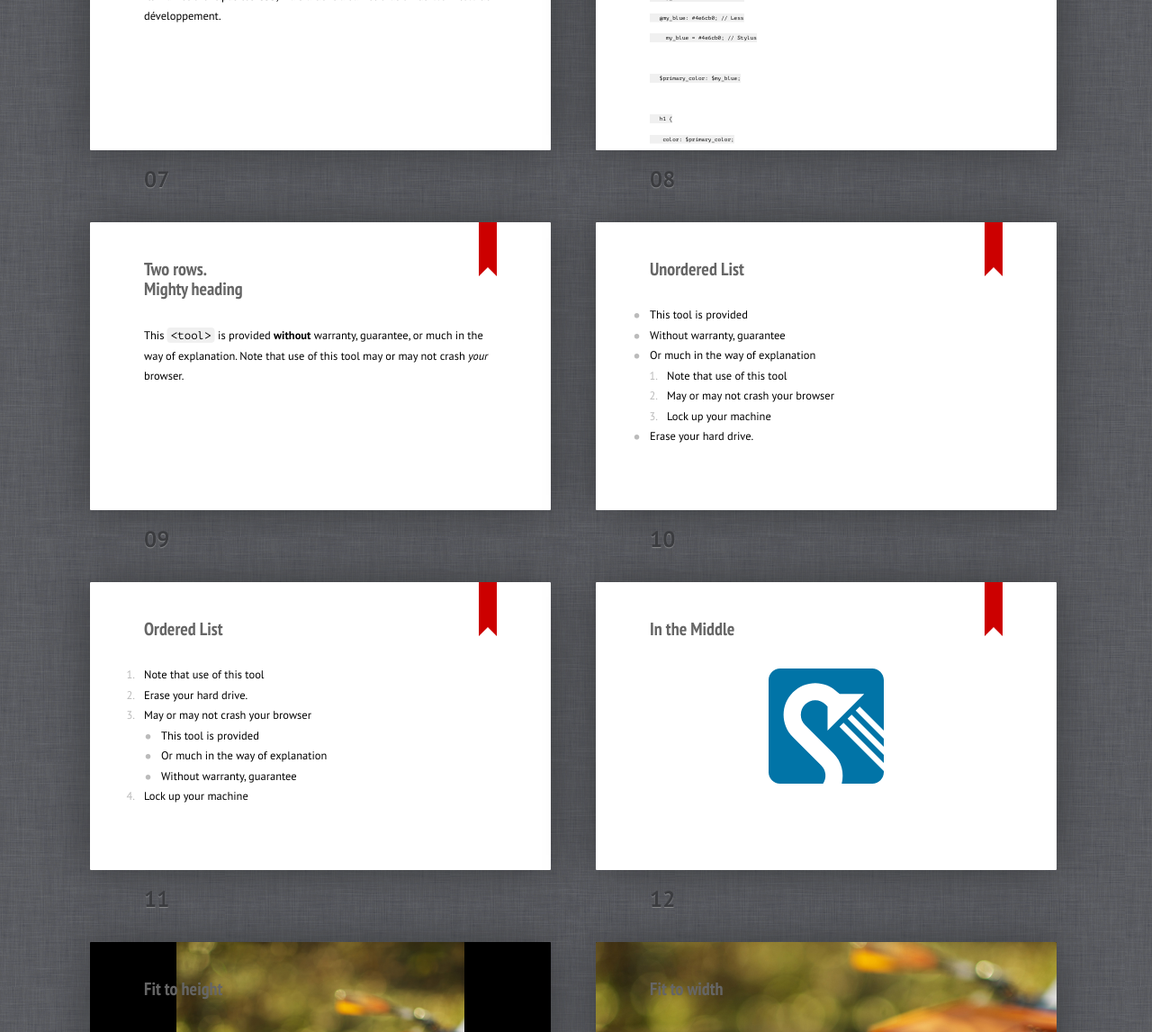
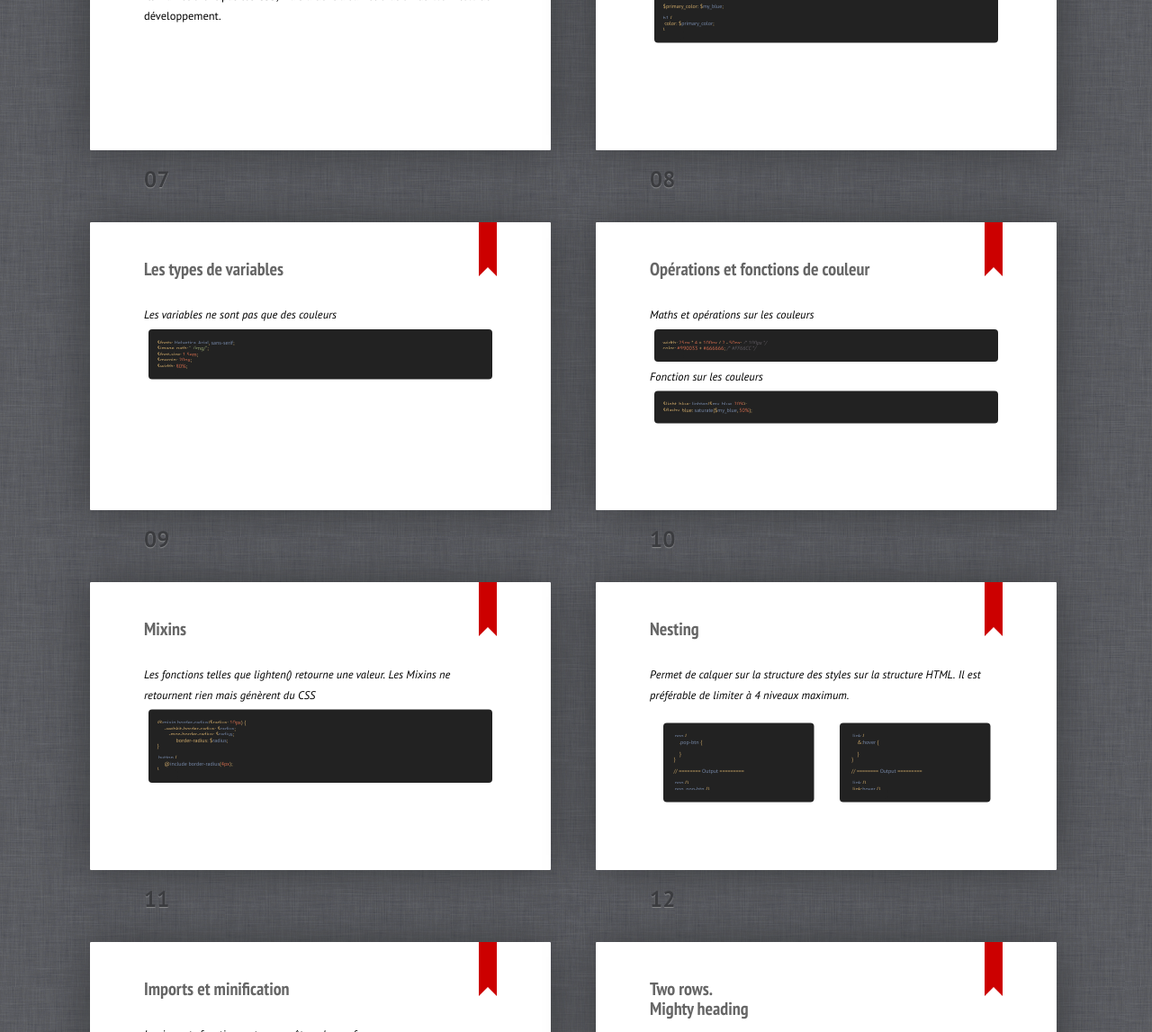
Before and after one commit to akinsella/sass-presentation, a plain HTML site: page index.html in a window 1280 px wide. Shown: the part 1653-2800 px from the top of the page at 90% size. Drawn offline with nearby package versions, Linux system fonts and the light colour scheme.

Commit message:
Ajout de slides

```diff
--- a/index.html
+++ b/index.html
@@ -9,9 +9,15 @@
 
     <script type="text/javascript" src="http://ajax.googleapis.com/ajax/libs/jquery/1.6.2/jquery.min.js"></script>
 
+<!--
     <link rel="stylesheet" href="http://yandex.st/highlightjs/6.0/styles/sunburst.css">
     <script src="http://yandex.st/highlightjs/6.0/highlight.min.js"></script>
     <script>hljs.initHighlightingOnLoad();</script>
+-->
+
+    <link rel="stylesheet" href="javascript/lib/prettify/twilight.css" />
+    <script src="javascript/lib/prettify/prettify.js"></script>
+    <script src="javascript/lib/prettify/lang-css.js"></script>
 
 
 	<!--
@@ -19,15 +25,22 @@
 		use slide ID to get needed elements
 		-->
 	<style>
-		#Cover h2 {
-			color:#FFF;
-			text-align:center;
-			font-size:70px;
-			}
-		h2.title {
-			color:#FFF;
-			text-align:center;
-			}
+        #Cover h2 {
+            color: #FFF;
+            text-align: center;
+            font-size: 70px;
+        }
+
+        #css3-weaknesses h2 {
+            color: #FFF;
+            text-align: center;
+            font-size: 70px;
+        }
+
+        h2.title {
+            color: #FFF;
+            text-align: center;
+        }
 	</style>
 </head>
 <body class="list">
@@ -43,16 +56,16 @@
                 <h2>Deep dive into</h2>
                 <h2>CSS Preprocessors</h2>
 			</header>
-			<img src="pictures/cover.jpg" alt="">
+			<img src="pictures/sass-background.png" alt="">
 		</section>
 	</div></div>
 
-    <div class="slide" id="css3-weaknesses"><div>
+    <div class="slide cover" id="css3-weaknesses"><div>
    		<section>
    			<header>
    				<h2>Faiblesses de CSS3</h2>
    			</header>
-            <div align="center"><img src="pictures/css3-logo.jpg" /></div>
+               <img src="pictures/css3-background.png" alt="">
    		</section>
    	</div></div>
 
@@ -85,7 +98,6 @@
                C'est ce que vous propose les <strong>préprocesseurs CSS</strong> !
            </section>
    	</div></div>
-
 
     <div class="slide" id="css-preprocessors"><div>
    		<section>
@@ -123,14 +135,13 @@
    		</section>
    	</div></div>
 
-
     <div class="slide" id="css-preprocessors-features-variables"><div>
    		<section>
    			<header>
    				<h2>Les variables </h2>
    			</header>
                <em>Attention:</em> Les variables sont des constantes
-               <pre><code style="font-size: 12px;">
+               <pre class="prettyprint"><code class="language-css" style="font-size: 12px!important; line-height: 12px;">
    $my_blue: #4e6cb0; // Sass
    @my_blue: #4e6cb0; // Less
      my_blue = #4e6cb0; // Stylus
@@ -143,6 +154,132 @@
                </code></pre>
     		</section>
    	</div></div>
+
+
+    <div class="slide" id="css-preprocessors-features-variables-types"><div>
+   		<section>
+   			<header>
+   				<h2>Les types de variables</h2>
+   			</header>
+               <em>Les variables ne sont pas que des couleurs</em>
+               <pre class="prettyprint"><code class="language-css" style="font-size: 12px!important; line-height: 12px;">
+   $fonts: Helvetica, Arial, sans-serif;
+   $image_path: "../img/";
+   $font-size: 1.5em;
+   $margin: 20px;
+   $width: 80%;
+               </code></pre>
+    		</section>
+   	</div></div>
+
+    <div class="slide" id="css-preprocessors-features-operations"><div>
+   		<section>
+   			<header>
+   				<h2>Opérations et fonctions de couleur</h2>
+   			</header>
+               <em>Maths et opérations sur les couleurs</em>
+               <pre class="prettyprint"><code class="language-css" style="font-size: 12px!important; line-height: 12px;">
+   width: 25px * 4 + 100px / 2 - 50px; /* 100px */
+   color: #990033 + #666666; /* #FF66CC */
+               </code></pre>
+               <em>Fonction sur les couleurs</em>
+               <pre class="prettyprint"><code class="language-css" style="font-size: 12px!important; line-height: 12px;">
+   $light_blue: lighten($my_blue, 20%);
+   $flashy_blue: saturate($my_blue, 50%);
+               </code></pre>
+    		</section>
+   	</div></div>
+
+    <div class="slide" id="css-preprocessors-features-mixins"><div>
+   		<section>
+   			<header>
+   				<h2>Mixins</h2>
+   			</header>
+               <em>Les fonctions telles que lighten() retourne une valeur.</em>
+               <em>Les Mixins ne retournent rien mais génèrent du CSS</em>
+               <pre class="prettyprint"><code class="language-css" style="font-size: 12px!important; line-height: 12px;">
+   @mixin border-radius($radius: 10px) {
+        -webkit-border-radius: $radius;
+           -moz-border-radius: $radius;
+                border-radius: $radius;
+   }
+
+   .button {
+        @include border-radius(4px);
+   }
+               </code></pre>
+    		</section>
+   	</div></div>
+
+    <div class="slide" id="css-preprocessors-features-nesting"><div>
+   		<section>
+   			<header>
+   				<h2>Nesting</h2>
+   			</header>
+               <em>Permet de calquer sur la structure des styles sur la structure HTML.</em>
+               <em>Il est préférable de limiter à 4 niveaux maximum.</em>
+               <table style="width: 100%">
+                   <tr>
+                       <td style="padding: 30px; width: 50%;">
+                           <pre class="prettyprint"><code class="language-css" style="font-size: 12px!important; line-height: 12px;">
+    .pop {
+        .pop-btn {
+
+        }
+    }
+
+    // ======== Output =========
+
+    .pop {}
+    .pop .pop-btn {}
+                           </code></pre>
+                       </td>
+                       <td style="padding: 30px; width: 50%;">
+                           <pre class="prettyprint"><code class="language-css" style="font-size: 12px!important; line-height: 12px;">
+     .link {
+         &:hover {
+
+         }
+     }
+
+     // ======== Output =========
+
+     .link {}
+     .link:hover {}
+                            </code></pre>
+                       </td>
+                   </tr>
+               </table>
+    		</section>
+   	</div></div>
+
+
+    <div class="slide" id="css-preprocessors-features-impors"><div>
+   		<section>
+   			<header>
+   				<h2>Imports et minification</h2>
+   			</header>
+               <em>Les imports fonctionnent sans coût sur les performances</em>
+               <pre class="prettyprint"><code class="language-css" style="font-size: 12px!important; line-height: 12px;">
+   @import "colors";
+   @import "typography";
+   @import "layout";
+               </code></pre>
+               <em>Le CSS généré peut être clair ou bien minifié</em>
+               <pre class="prettyprint"><code class="language-css" style="font-size: 12px!important; line-height: 12px;">
+   #main{color:#fff;background-color:#000}#main
+   p{width:10px}.huge{font-size:10em;font-weight:bold;text-decoration:underline}
+               </code></pre>
+    		</section>
+   	</div></div>
+
+
+
+
+
+
+
+
 
 
 	<div class="slide" id="TwoLinesHeader"><div>
@@ -294,5 +431,9 @@
 	<script src="scripts/script.js"></script>
 	<!-- Copyright © 2010–2012 - Inspired from Vadim Makeev — pepelsbey.net -->
 	<!-- Photos by John Carey — fiftyfootshadows.net -->
+
+    <script>
+        setTimeout(function() { prettyPrint(); }, 100);
+    </script>
 </body>
 </html>
--- a/themes/ribbon/styles/style.css
+++ b/themes/ribbon/styles/style.css
@@ -10,7 +10,7 @@
 BODY {
 	font:25px/1.8 'PT Sans', sans-serif;
 	counter-reset:paging;
-	}
+}
 
 /* Slide
 ---------------------------------------- */
@@ -71,20 +71,27 @@ BODY {
 .slide em {
 	font-style:italic;
 	}
+
 .slide kbd,
 .slide code {
 	padding:3px 8px;
 	-webkit-border-radius:8px;
 	-moz-border-radius:8px;
 	border-radius:8px;
-	background:#F0F0F0;
+	background: #ffd746;
 	color:#000;
 	-webkit-tab-size:4;
 	-moz-tab-size:4;
 	-o-tab-size:4;
 	tab-size:4;
 	font-family:'PT Mono', monospace;
-	}
+}
+
+pre.prettyprint, pre.prettyprint code {
+    background: #222!important;
+    font:10px 'PT Sans', sans-serif;
+}
+
 
 /* Quote */
 .slide blockquote {
```
Also changed, not shown: pictures/1.jpg (added), pictures/CSS3.png (added), pictures/sass-background.png (added), 2 other files.
